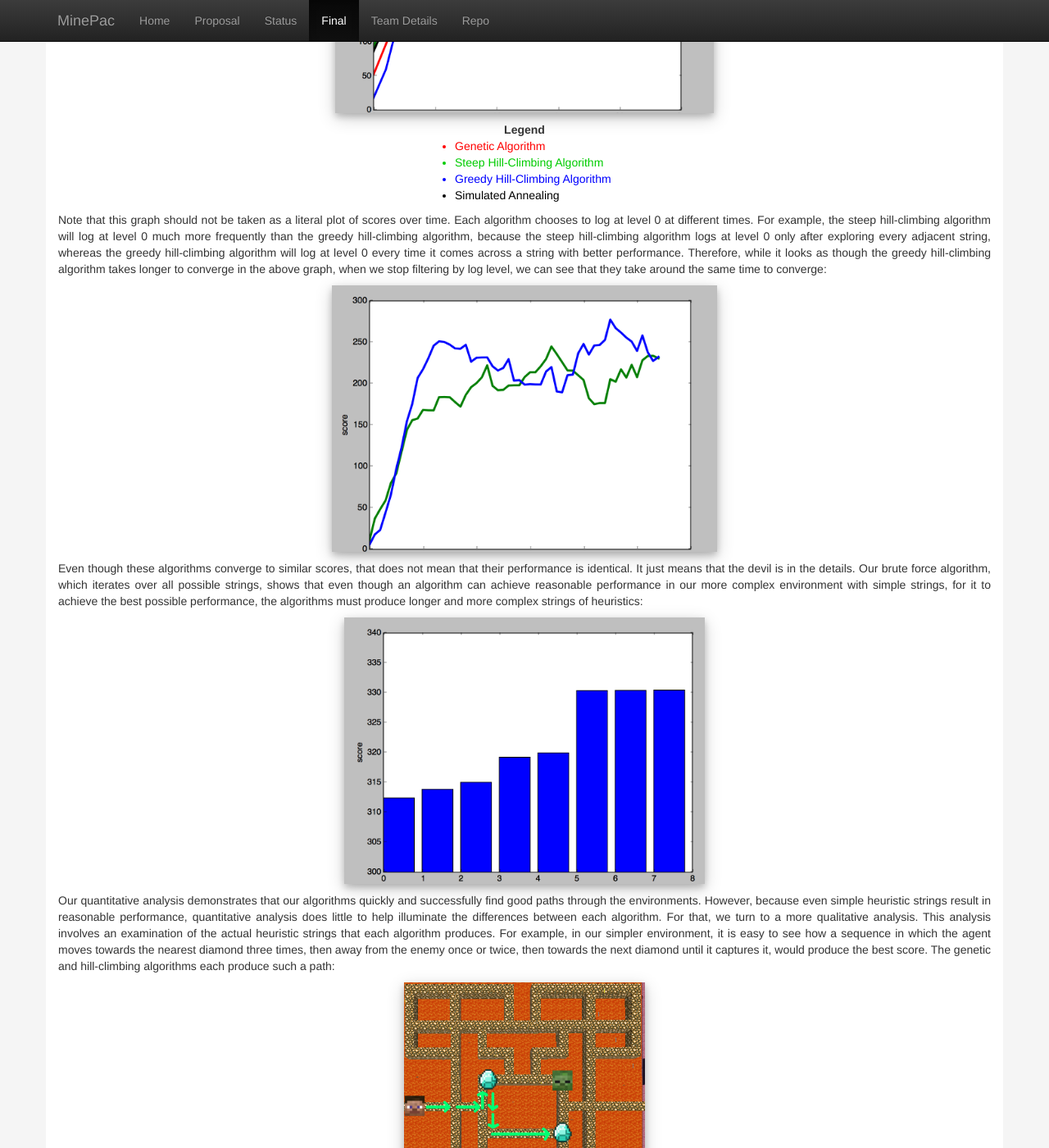
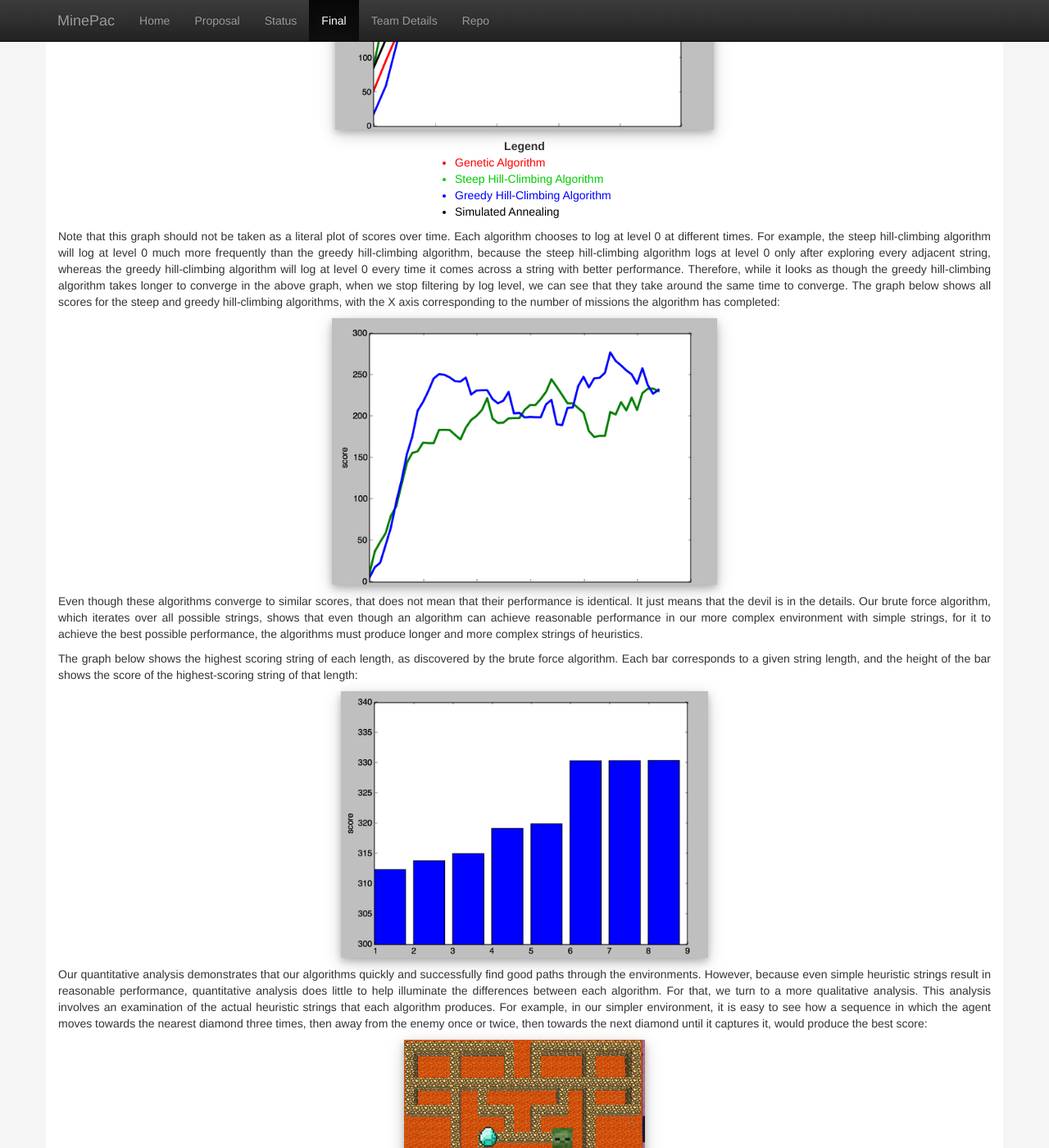
Before and after one commit to r58Playz/MinePac, a Jekyll site: the page built from docs/final.md, in a window 1280 px wide and 1400 px high, scrolled down 3826 px. Shown: the whole window at 82% size. Built offline with Jekyll 4.4.1, drawn with Linux system fonts in a browser that asks for light colours; formulas are drawn with MathJax 3; some of the changed text lies outside the part shown.

Commit message:
touched up final.md

```diff
--- a/docs/final.md
+++ b/docs/final.md
@@ -148,7 +148,7 @@
 * **Hill-Climbing / Annealing Algorithms:** logs the scores for each string that causes the algorithm to switch its `current_string` at level 0.
 * **Brute Force Algorithm:** logs the scores for the best string of a given length at level 0.
 
-Showing only those results logged at level 0, we can clearly see that the algorithms quickly converge to optimal results, without noise:
+Showing only those results logged at level 0, we can clearly see that the algorithms quickly converge to optimal results. This graph shows a plot of the scores logged at level 0 by each algorithm on the Y axis, with time increasing along the X axis:
 
 <img src="media/log0_comparison.png" alt="Log 0 comparison" style="height: 325px;" />
 <div style="margin-left: auto; margin-right: auto; text-align: center; width: 250px;">
@@ -161,19 +161,23 @@
     </ul>
 </div>
 
-Note that this graph should not be taken as a literal plot of scores over time. Each algorithm chooses to log at level 0 at different times. For example, the steep hill-climbing algorithm will log at level 0 much more frequently than the greedy hill-climbing algorithm, because the steep hill-climbing algorithm logs at level 0 only after exploring every adjacent string, whereas the greedy hill-climbing algorithm will log at level 0 every time it comes across a string with better performance. Therefore, while it looks as though the greedy hill-climbing algorithm takes longer to converge in the above graph, when we stop filtering by log level, we can see that they take around the same time to converge:
+Note that this graph should not be taken as a literal plot of scores over time. Each algorithm chooses to log at level 0 at different times. For example, the steep hill-climbing algorithm will log at level 0 much more frequently than the greedy hill-climbing algorithm, because the steep hill-climbing algorithm logs at level 0 only after exploring every adjacent string, whereas the greedy hill-climbing algorithm will log at level 0 every time it comes across a string with better performance. Therefore, while it looks as though the greedy hill-climbing algorithm takes longer to converge in the above graph, when we stop filtering by log level, we can see that they take around the same time to converge. The graph below shows all scores for the steep and greedy hill-climbing algorithms, with the X axis corresponding to the number of missions the algorithm has completed:
 
 <img src="media/log1_comparison.png" alt="Log 1 comparison" style="height: 325px;" />
 
-Even though these algorithms converge to similar scores, that does not mean that their performance is identical. It just means that the devil is in the details. Our brute force algorithm, which iterates over all possible strings, shows that even though an algorithm can achieve reasonable performance in our more complex environment with simple strings, for it to achieve the best possible performance, the algorithms must produce longer and more complex strings of heuristics:
+Even though these algorithms converge to similar scores, that does not mean that their performance is identical. It just means that the devil is in the details. Our brute force algorithm, which iterates over all possible strings, shows that even though an algorithm can achieve reasonable performance in our more complex environment with simple strings, for it to achieve the best possible performance, the algorithms must produce longer and more complex strings of heuristics.
+
+The graph below shows the highest scoring string of each length, as discovered by the brute force algorithm. Each bar corresponds to a given string length, and the height of the bar shows the score of the highest-scoring string of that length:
 
 <img src="media/log0_brute.png" alt="Brute Force" style="height: 325px;" />
 
-Our quantitative analysis demonstrates that our algorithms quickly and successfully find good paths through the environments. However, because even simple heuristic strings result in reasonable performance, quantitative analysis does little to help illuminate the differences between each algorithm. For that, we turn to a more qualitative analysis. This analysis involves an examination of the actual heuristic strings that each algorithm produces. For example, in our simpler environment, it is easy to see how a sequence in which the agent moves towards the nearest diamond three times, then away from the enemy once or twice, then towards the next diamond until it captures it, would produce the best score. The genetic and hill-climbing algorithms each produce such a path:
+Our quantitative analysis demonstrates that our algorithms quickly and successfully find good paths through the environments. However, because even simple heuristic strings result in reasonable performance, quantitative analysis does little to help illuminate the differences between each algorithm. For that, we turn to a more qualitative analysis. This analysis involves an examination of the actual heuristic strings that each algorithm produces. For example, in our simpler environment, it is easy to see how a sequence in which the agent moves towards the nearest diamond three times, then away from the enemy once or twice, then towards the next diamond until it captures it, would produce the best score:
 
 <img src="media/optimal_path_pretty.png" alt="Optimal Path" style="height: 325px;" />
 
-However, in our more complex environment, the steep hill-climbing algorithm produces strings that differ noticeably from those produced by other algorithms. Whereas every other algorithm produces strings that, although predominantly comprised of heuristics telling the agent to move towards the nearest item, contain a mix of heuristics, the steep hill-climbing algorithm gets stuck at the first local optimum it encounters. In particular, the steep hill-climbing algorithm has a tendency to perseverate on a string of a single heuristic, constantly telling the agent to move towards the nearest item. This prevents the steep hill-climbing algorithm from attaining an optimal score.
+The genetic and hill-climbing algorithms each produce such a path. However, the greedy hill-climbing algorithm arrives at this solution much faster than the other algorithms. In environments, like this maze, where the optimal solution is readily discoverable, the amount of time that the genetic and steep hill-climbing algorithms take exploring suboptimal heuristic strings is largely wasted. An algorithm, like the greedy hill-climbing algorithm, that beelines straight for the highest scoring string, will arrive at an equally successful result in far less time.
+
+While all algorithms achieve similar results in our simpler environment, in our more complex environment, the steep hill-climbing algorithm produces strings that differ noticeably from those produced by other algorithms. Whereas every other algorithm produces strings that, although predominantly comprised of heuristics telling the agent to move towards the nearest item, contain a mix of heuristics, the steep hill-climbing algorithm gets stuck at the first local optimum it encounters. In particular, the steep hill-climbing algorithm has a tendency to perseverate on a string of a single heuristic, constantly telling the agent to move towards the nearest item. This prevents the steep hill-climbing algorithm from attaining an optimal score.
 
 Although the greedy hill-climbing and simulated annealing algorithms constitute only small modifications to the steep hill-climbing algorithm, they largely solve this problem. Because the greedy hill-climbing algorithm is more willing to explore areas that may not be local optima, it tends to find longer and more complex strings. And because simulated annealing can randomly choose suboptimal strings, it is also able to avoid getting stuck at local optima. Indeed, the ability to avoid fixating on the nearest local optimum is the primary purpose of a simulated annealing algorithm.
 
```
Also changed, not shown: docs/media/log0_brute.png, 1 other file.
